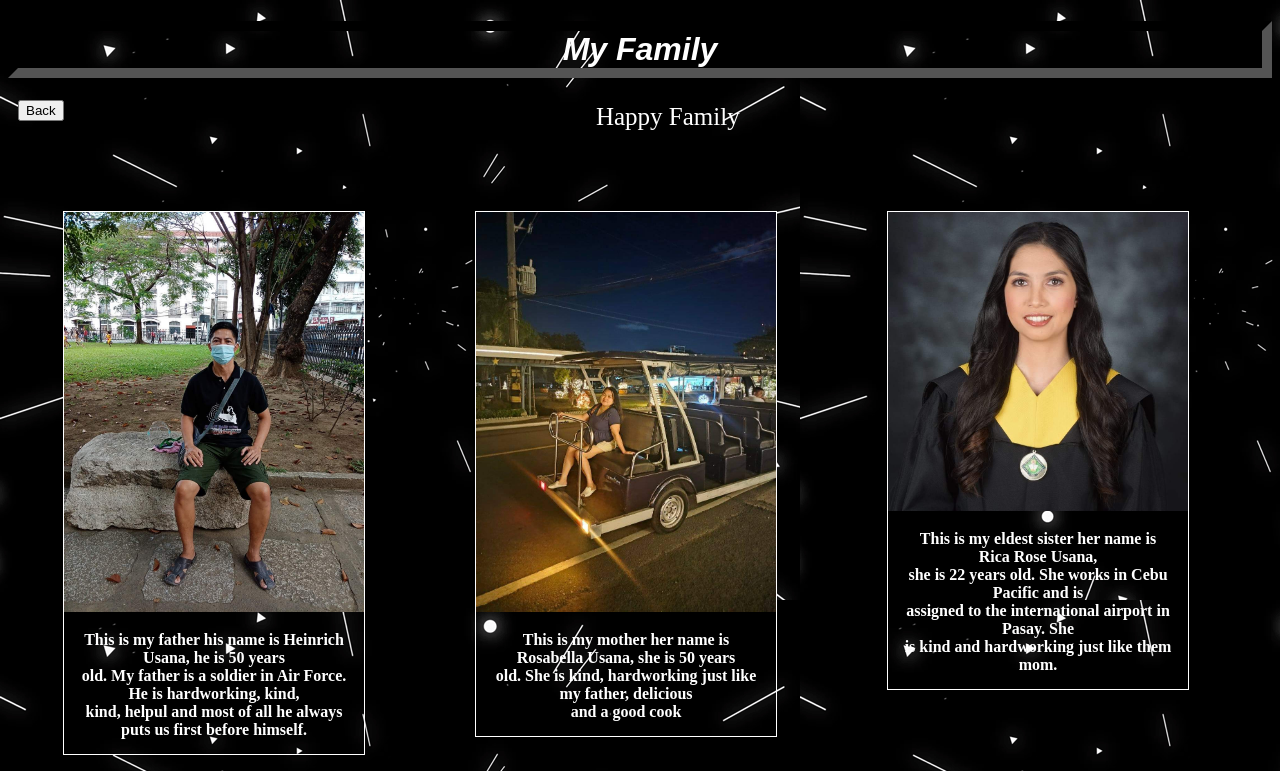
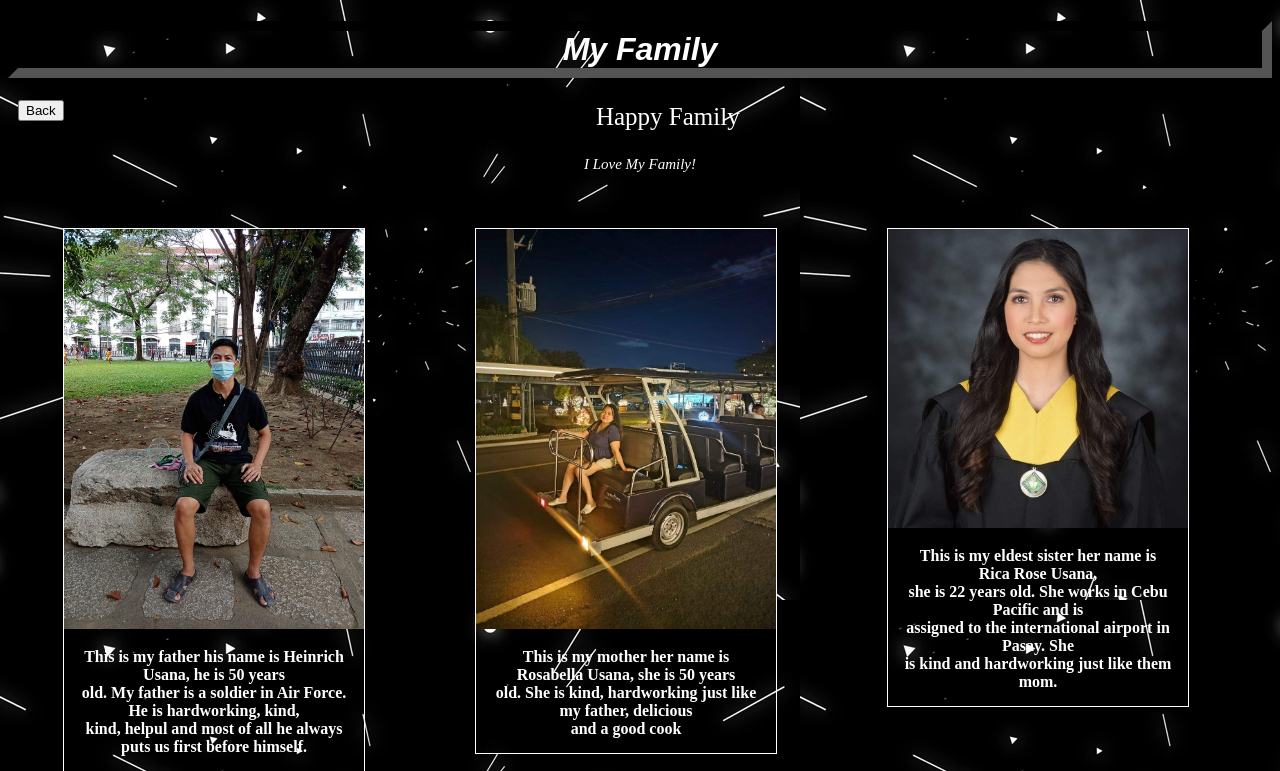
Before and after one commit to hsusana20/lab2, a PHP site: page /family.php in a window 1280 px wide. Shown: the top 771 px of the page. Run offline with PHP 8.4, Linux system fonts and the light colour scheme; some web fonts are replaced.

Commit message:
W3 Schools PHP Lesson Variables

```diff
--- a/week 8/family.php
+++ b/week 8/family.php
@@ -62,6 +62,13 @@ div.desc {
   color: white;
 }
 
+#variable {
+	text-align: center;
+	color: white;
+	font-style: italic;
+	font-size: 15px;
+}
+
 </style>
 <body>
 <h1 id="h1"><b>My Family</b></h1>
@@ -72,6 +79,14 @@ let text = "Happy";
 text += " Family";
 document.getElementById("demo").innerHTML = text;
 </script>
+
+<div id="variable">
+  <?php
+  $txt = "My Family";
+  echo " I Love $txt!";
+?>
+</div>
+
 
 <div class="gallery">
   <a target="_blank" href="father.png">
```
